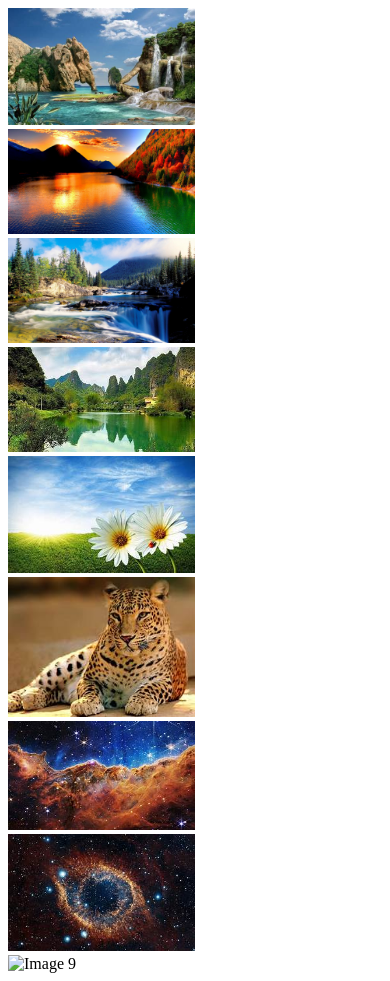
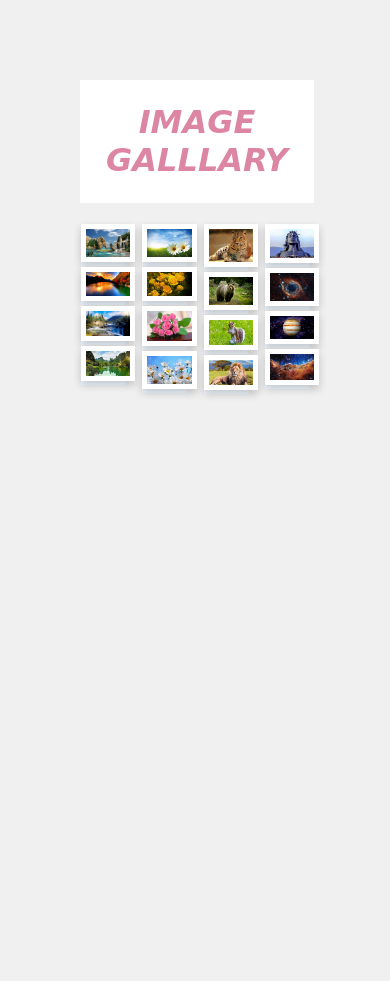
Before and after one commit to Rashh109/StudentRegistrationForm, a plain HTML site: page LabSheet2/index.html in a window 390 px wide. After the commit the page ends 844 px from the top, so only its background shows below. Drawn offline with Linux system fonts and the light colour scheme.

Commit message:
update files

```diff
--- a/LabSheet1/JSfile1.js
+++ b/LabSheet1/JSfile1.js
@@ -2,9 +2,9 @@ function validateForm(event){
     var form=event.target;
     if(!form.checkValidity()){
         event.preventDefault();
-    } else if (form.name.value===""){
+    }else if (form.name.value===""){
         alert("Enter your name");
-    } else if(form.email.value==="" || form.email.validity.valid){
+    }else if(form.email.value==="" || form.email.validity.valid){
         alert("Enter valid email");
     }
 }
--- a/LabSheet2/JSfile2.js
+++ b/LabSheet2/JSfile2.js
@@ -1,8 +1,11 @@
-document.addEventListener('DOMContentLoaded', (event) => {
-    const images = document.querySelectorAll('.photo img');
-    images.forEach(img => {
-        img.addEventListener('click', () => {
-            img.classList.toggle('enlarged');
-        });
-    });
-});
+function openImage(src) {
+    const modal = document.getElementById('modal');
+    const modalImg = document.getElementById('fullImage');
+    modal.style.display = "block";
+    modalImg.src = src;
+}
+
+function closeModal() {
+    const modal = document.getElementById('modal');
+    modal.style.display = "none";
+}
--- a/LabSheet2/index.html
+++ b/LabSheet2/index.html
@@ -3,38 +3,77 @@
 <head>
     <meta charset="UTF-8">
     <title>Interactive Photo Gallery</title>
-    <link rel="stylesheet" href="styles.css">
-    <script src="JSfile2.js"></script>
+    <link rel="stylesheet" href="style1.css">
 </head>
 <body>
+    <header>
+        <h1>IMAGE GALLLARY</h1>
+    </header>
     <div class="gallery">
+        <div class="=col" column="3">
             <div class="photo">
-            <img src="images/image2.jfif" width="50%" height=50% alt="Image 1">
+                <img src="images/image2.jfif" alt="Image 1" onclick="openImage(this.src)">
             </div>
             <div class="photo">
-            <img src="images/image3.jpg" width="50%" height=50% alt="Image 2">
+                <img src="images/image3.jpg" alt="Image 2" onclick="openImage(this.src)">
             </div>
             <div class="photo">
-            <img src="images/image4.jpg" width="50%" height=50% alt="Image 3">
+                <img src="images/image4.jpg" alt="Image 3" onclick="openImage(this.src)">
             </div>
             <div class="photo">
-            <img src="images/image5.jfif" width="50%" height=50% alt="Image 4">
+                <img src="images/image5.jfif" ealt="Image 4" onclick="openImage(this.src)">
+            </div>
+        </div>
+
+        <div class="=col" column="3">
+            <div class="photo">
+                <img src="images/image6.jfif" alt="Image 5" onclick="openImage(this.src)">
             </div>
             <div class="photo">
-            <img src="images/image6.jfif" width="50%" height=50% alt="Image 5">
+                <img src="images/image21.jfif" alt="Image 6" onclick="openImage(this.src)">
             </div>
             <div class="photo">
-            <img src="images/image7.jfif" width="50%" height=50% alt="Image 6">
+                <img src="images/image19.jfif" alt="Image 7" onclick="openImage(this.src)">
             </div>
             <div class="photo">
-            <img src="images/image8.jfif" width="50%" height=50% alt="Image 7">
+                <img src="images/image20.jfif" alt="Image 8" onclick="openImage(this.src)">
+            </div>
+        </div>
+
+        <div class="=col" column="3">
+            <div class="photo">
+                <img src="images/image7.jfif" alt="Image 9" onclick="openImage(this.src)">
             </div>
             <div class="photo">
-            <img src="images/image9.jfif" width="50%" height=50% alt="Image 8">
+                <img src="images/image24.jfif" alt="Image 10" onclick="openImage(this.src)">
             </div>
             <div class="photo">
-            <img src="images/image11.jpg.crdownload" width="50%" height=50% alt="Image 9">
+                <img src="images/image23.jfif" alt="Image 11" onclick="openImage(this.src)">
+            </div>
+            <div class="photo">
+                <img src="images/image22.jfif" alt="Image 12" onclick="openImage(this.src)">
             </div>
         </div>
+
+        <div class="=col" column="1">
+            <div class="photo">
+                <img src="images/image17.jfif" alt="Image 13" onclick="openImage(this.src)">
+            </div>
+            <div class="photo">
+                <img src="images/image9.jfif" alt="Image 14" onclick="openImage(this.src)">
+            </div>
+            <div class="photo">
+                <img src="images/image25.jfif" alt="Image 15" onclick="openImage(this.src)">
+            </div>
+            <div class="photo">
+                <img src="images/image8.jfif" alt="Image 16" onclick="openImage(this.src)">
+            </div>
+        </div>
+    </div>
+    <div id="modal" class="modal">
+        <span class="close" onclick="closeModal()">&times;</span>
+        <img class="modal-content" id="fullImage">
+    </div>
+    <script src="JSfile2.js"></script>
 </body>
 </html>
--- a/LabSheet2/style.css
+++ /dev/null
@@ -1,40 +0,0 @@
-body {
-    font-family: 'Arial', sans-serif;
-    background-color: #f0f0f0;
-    margin: 0;
-    padding: 0;
-    display: flex;
-    justify-content: center;
-    align-items: center;
-    height: 100%;
-}
-div .photo{
-    background-color: aliceblue;
-    margin: 5px;
-    display: flex;
-    flex-direction: row;
-    align-content: space-around;
-}
-
-.gallery {
-    display: flex;
-    gap: 15px;
-}
-
-.photo {
-    flex: 1 1 calc(33.333% - 30px);
-    box-sizing: border-box;
-    position: relative;
-}
-
-.photo img {
-    background-size: contain;
-    border: 5px solid #fff;
-    box-shadow: 0 4px 8px rgba(0, 0, 0, 0.2);
-    transition: transform 0.2s ease-in-out, box-shadow 0.2s ease-in-out;
-}
-
-.photo img:hover {
-    transform: scale(1.05);
-    box-shadow: 0 8px 16px rgba(126, 247, 180, 0.3);
-}
--- /dev/null
+++ b/LabSheet2/style1.css
@@ -0,0 +1,84 @@
+body {
+    font-family: cursive;
+    background-color: #f0f0f0;
+    margin: 40px;
+    padding: 40px;
+    justify-content: center;
+    align-items: center;
+}
+header {
+    width: 100%;
+    text-align: center;
+    background-color: #fff;
+    padding: 2px;
+    margin-bottom: 20px;
+}
+h1{
+    text-align: center;
+    font-style: italic;
+    color: rgb(221, 134, 163);
+}
+
+.gallery {
+    display: grid;
+    gap: 15px;
+    grid-template-columns: repeat(4, 1fr);
+    width: 100%;
+}
+.photo{
+    background-color: aliceblue;
+    flex: 1 1 calc(33.333% - 30px);
+    margin: 1px;
+    align-content: space-around;
+    box-sizing: border-box;
+    position: relative;
+}
+.photo img {
+    width: 100%;
+    background-size: auto;
+    border: 5px solid #fff;
+    box-shadow: 0 4px 8px rgba(0, 0, 0, 0.2);
+    transition: transform 0.2s ease-in-out, box-shadow 0.2s ease-in-out;
+}
+.photo img:hover {
+    background-color: aqua;
+    transform: scale(1.05);
+    box-shadow: 0 8px 16px rgba(126, 247, 180, 0.3);
+}
+.modal {
+    display: none;
+    position: fixed;
+    z-index: 1;
+    padding-top: 60px;
+    left: 0;
+    top: 0;
+    width: 100%;
+    height: 100%;
+    overflow: auto;
+    background-color: rgb(0, 0, 0);
+    background-color: rgba(0, 0, 0, 0.9);
+}
+
+.modal-content {
+    margin: auto;
+    display: block;
+    width: 80%;
+    max-width: 700px;
+}
+
+.close {
+    position: absolute;
+    top: 15px;
+    right: 35px;
+    color: #fff;
+    font-size: 40px;
+    font-weight: bold;
+    transition: 0.3s;
+}
+
+.close:hover,
+.close:focus {
+    color: #bbb;
+    text-decoration: none;
+    cursor: pointer;
+}
```
Also changed, not shown: LabSheet2/images/image12.jpg (added), LabSheet2/images/image13.jfif (added), LabSheet2/images/image15.jfif (added), LabSheet2/images/image16.jfif (added), LabSheet2/images/image17.jfif (added), LabSheet2/images/image19.jfif (added), LabSheet2/images/image20.jfif (added), LabSheet2/images/image21.jfif (added), LabSheet2/images/image22.jfif (added), LabSheet2/images/image23.jfif (added), LabSheet2/images/image24.jfif (added), LabSheet2/images/image25.jfif (added), 1 other file. Lines whose indentation alone changed are shown as unchanged.
